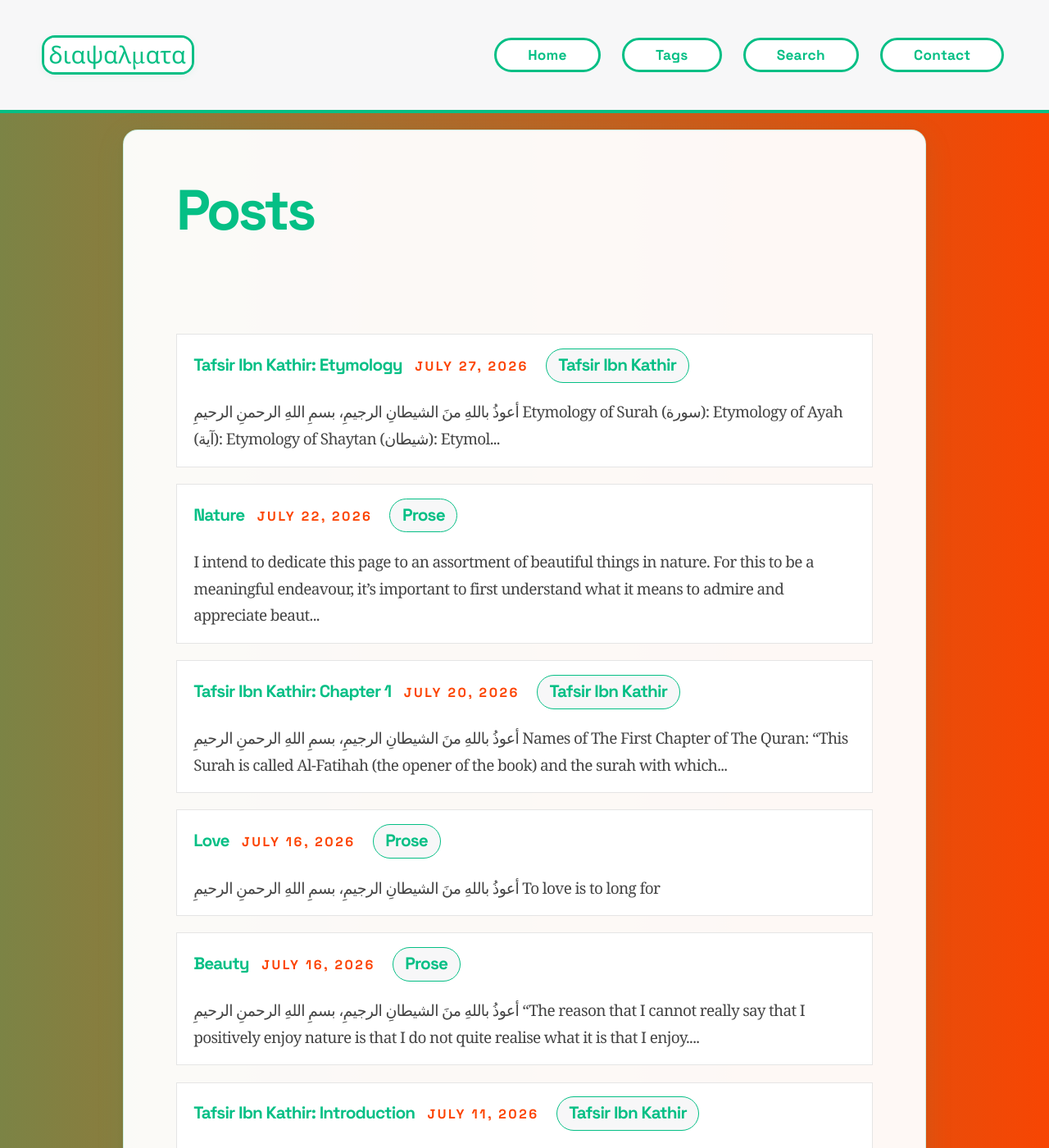
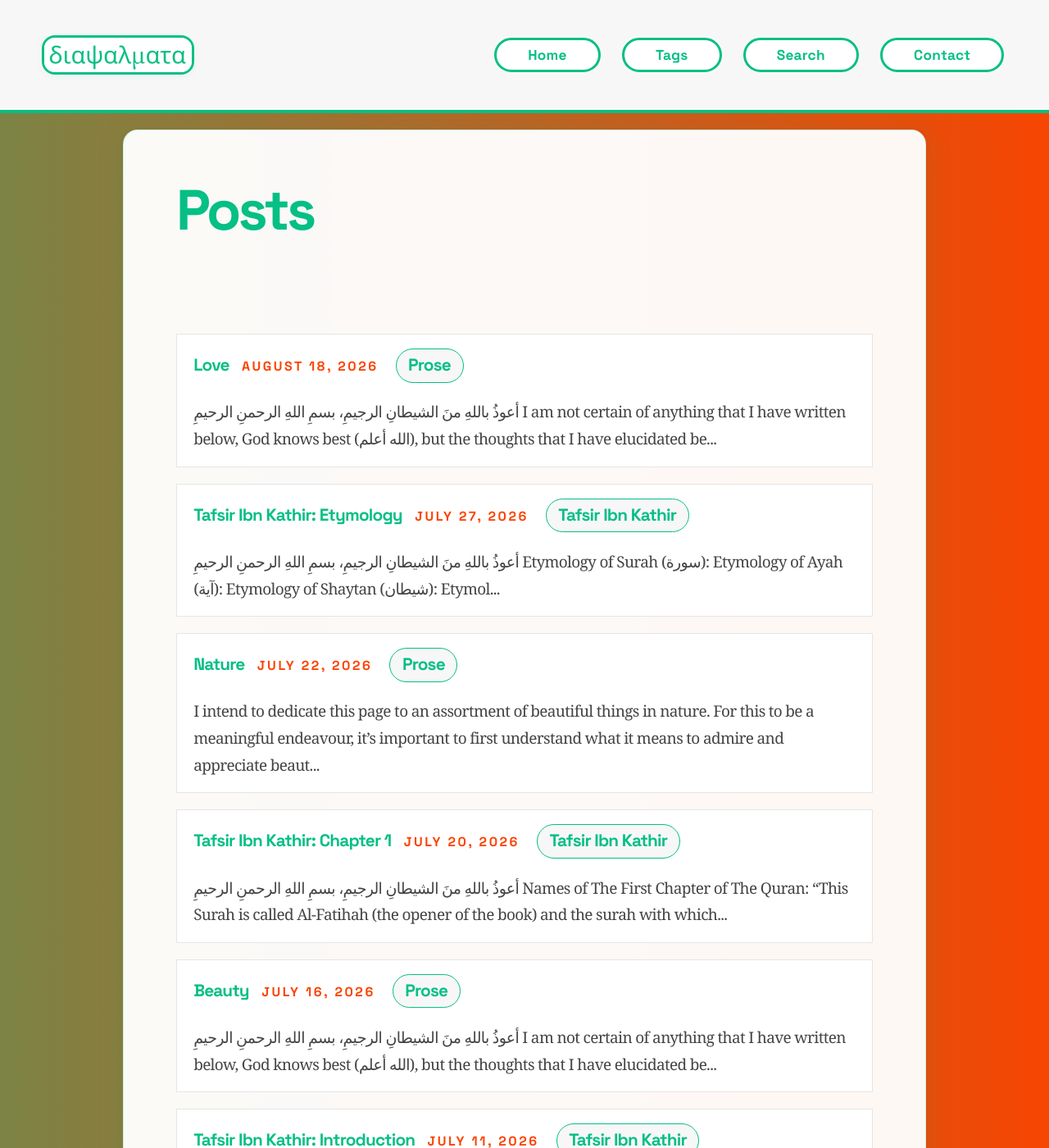
Before and after one commit to NotZakariya/NotZakariya.github.io, a Jekyll site: the page built from bin/web_index_404/unusedcode.md, in a window 1280 px wide and 1400 px high. Shown: the whole window at 82% size. Built offline with Jekyll 4.4.1, drawn with Linux system fonts in a browser that asks for light colours; our own code applies the rules of GitHub Pages for plain Markdown files.

Commit message:
epistemic uncertainty deference to God

```diff
--- a/_posts/2026-07-16-Beauty.md
+++ b/_posts/2026-07-16-Beauty.md
@@ -11,6 +11,9 @@ tags: [Prose] #[abc]
 <br>
   بسمِ اللهِ الرحمنِ الرحيمِ
 </div>
+
+
+***I am not certain of anything that I have written below, God knows best (الله أعلم), but the thoughts that I have elucidated below seem to be a plausible theory of beauty...***
 
 >"The reason that I cannot really say that I positively enjoy *nature* is that I do not quite realise *what* it is that I enjoy. A work of art, on the other hand, I can grasp, I can — if I may put it this way — find that Archimedean point, and as soon as I have found it, everything is readily clear for me. Then I am able to pursue this one main idea and see how all the details serve to illuminate it. I see the author’s whole individuality as if it were the sea, in which every single detail is reflected. The author’s spirit is kindred to me... The works of the deity are too great for me; I always get lost in the details." ~ *(JP §117)*
 
--- a/_posts/2026-08-18-Love.md
+++ b/_posts/2026-08-18-Love.md
@@ -1,7 +1,7 @@
 ---
 title: "Love"
 subtitle: null
-date: 2026-07-16
+date: 2026-08-18
 categories: null  #[xyz]
 tags: [Prose] #[abc]
 ---
@@ -12,4 +12,6 @@ tags: [Prose] #[abc]
   بسمِ اللهِ الرحمنِ الرحيمِ
 </div>
 
-To love is to long for
+***I am not certain of anything that I have written below, God knows best (الله أعلم), but the thoughts that I have elucidated below seem to be a plausible theory of love...***
+
+###
```
